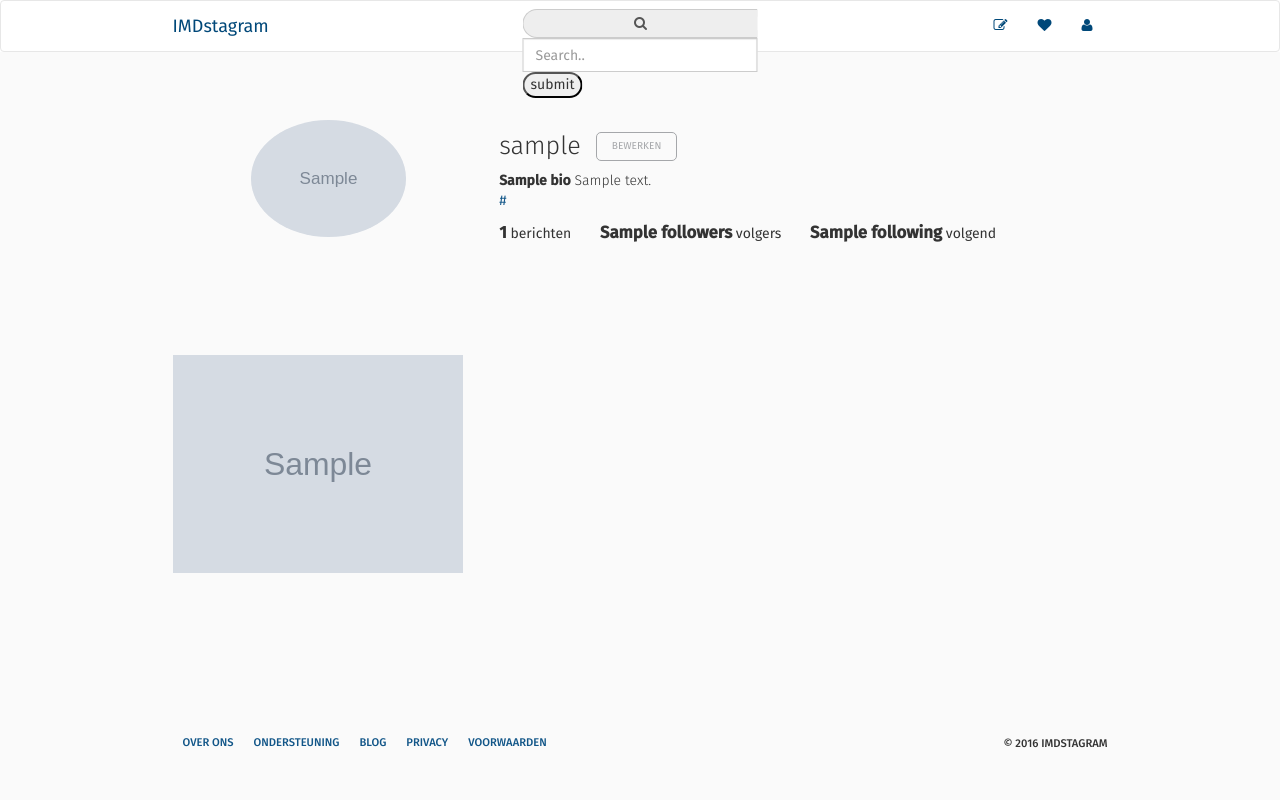
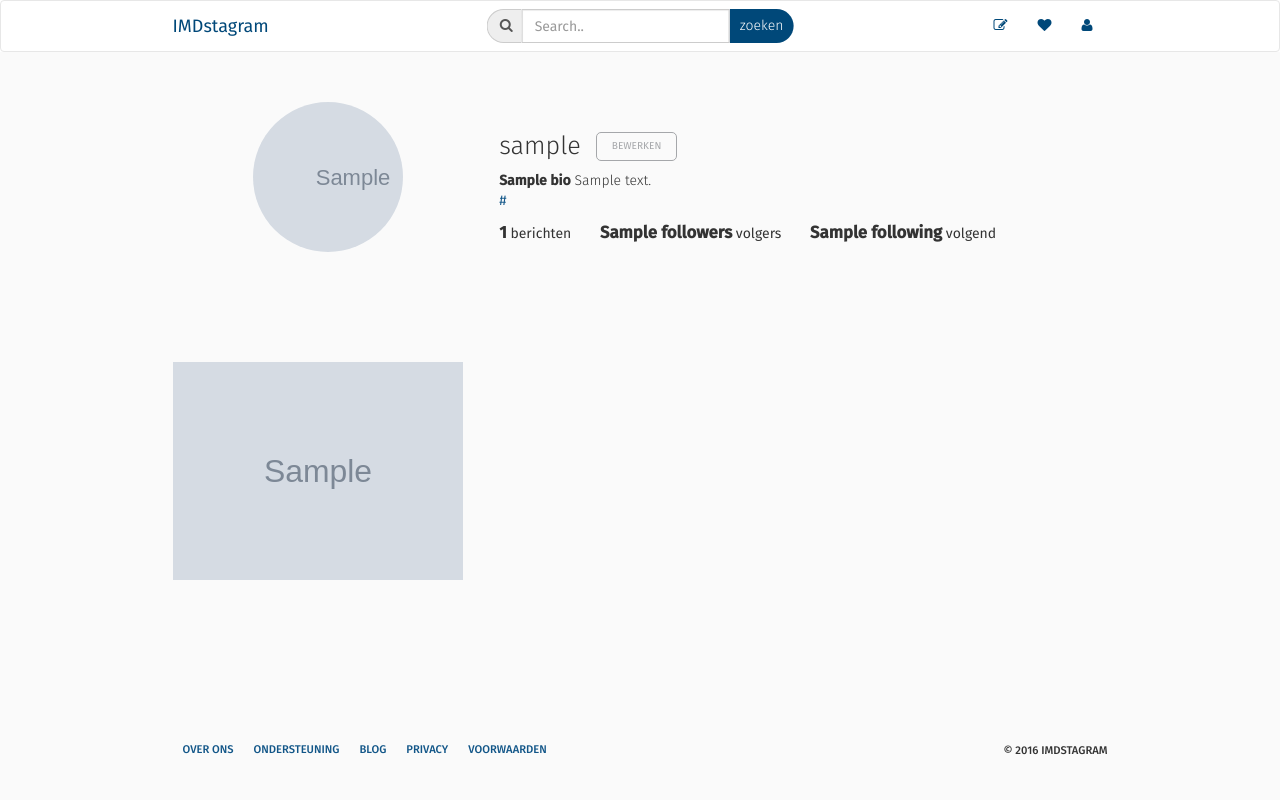
Before and after one commit to weichie/IMDstagram, a PHP site: template app/views/profile.php in a window 1280 px wide. Run offline with PHP 8.4, Linux system fonts and the light colour scheme; the template is opened without the code that fills it: most values are stand-ins (such as "Sample title", 1, 10 or a date in 2020); grey boxes marked "Sample" are stand-in pictures; some libraries are stand-ins or nearby versions.

Commit message:
overall styles toegevoegd

```diff
--- a/app/views/edit_profile.php
+++ b/app/views/edit_profile.php
@@ -14,12 +14,14 @@
 		<input type="submit" "Uploaden">
 		</form>
 		<?php else: ?>
-		<img src="<?=$bio['avatar']?>">
+		<div class="img" style="background:url('<?=$bio['avatar']?>')no-repeat;"></div>
 		<p><a href="#!">Avatar aanpassen?</a>
+		<!--
 		<form method="post" action="<?=SITE_URL?>/?route=user/do_upload" enctype="multipart/form-data">
 		<input type="file" name="user_avatar">
 		<input type="submit" "Uploaden">
 		</form>
+	-->
 		<?php endif; ?>
 
 	</div><!-- ./picture -->
--- a/app/views/header.php
+++ b/app/views/header.php
@@ -33,10 +33,10 @@
 				<div class="search">
 					<div class="input-group">
 						<form action="<?=SITE_URL?>/" method="get">
-						<span class="input-group-addon" id="basic-addon1"><i class="fa fa-search"></i></span>
-						<input type="text" class="form-control" name="q" placeholder="Search.." aria-describedby="basic-addon1">
-						<input type="hidden" name="route" value="user/search">
-						<input type="submit" value="submit">
+							<span class="input-group-addon" id="basic-addon1"><i class="fa fa-search"></i></span>
+							<input type="text" class="form-control" name="q" placeholder="Search.." aria-describedby="basic-addon1">
+							<input type="hidden" name="route" value="user/search">
+							<input type="submit" class="btn-search" value="zoeken">
 						</form>
 					</div>
 				</div><!-- ./search -->
--- a/app/views/profile.php
+++ b/app/views/profile.php
@@ -1,6 +1,6 @@
 <section class="acc-details">
 	<div class="col-xs-12 col-sm-4 pic">
-		<img src="<?=$bio['avatar']?>">
+		<div class="img" style="background:url('<?=$bio['avatar']?>') no-repeat;"></div>
 	</div><!-- ./picture -->
 	<div class="col-xs-12 col-sm-8 bio">
 		<h4><?=htmlentities($bio['username'])?>
--- a/assets/sass/style.scss
+++ b/assets/sass/style.scss
@@ -108,9 +108,29 @@ header{
 			position: absolute;
 			padding-top: 8px;
 			left: 50%;
-			width: 235px;
+			width: 270 px;
 			display: none;
 			@include transform(-50%,0);
+
+			form{
+				display: flex;
+
+				.input-group-addon{
+					padding-top: 8px;
+					width: 35px;
+				}
+				.btn-search{
+					background: $dark-blue;
+					color: #fff;
+					border: none;
+					padding-right: 10px;
+					padding-left: 10px;
+					font-weight: 300;
+					border-color: $dark-blue;
+					border-radius: 0 25px 25px 0;
+				}
+			}
+
 		}
 
 		.input-group{
@@ -215,8 +235,12 @@ header{
 		text-align: center;
 		align-self: center;
 
-		img{
-			width: 55%;
+		.img{
+			margin: 0 auto;
+			margin-bottom: 10px;
+			width: 150px;
+			height: 150px;
+			background-size: cover !important;
 			@include border-radius(50%);
 		}
 	}
```
Also changed, not shown: assets/css/style.css (+24 -3 lines), assets/css/style.min.css, uploads/avatar/mot.jpg (added).
